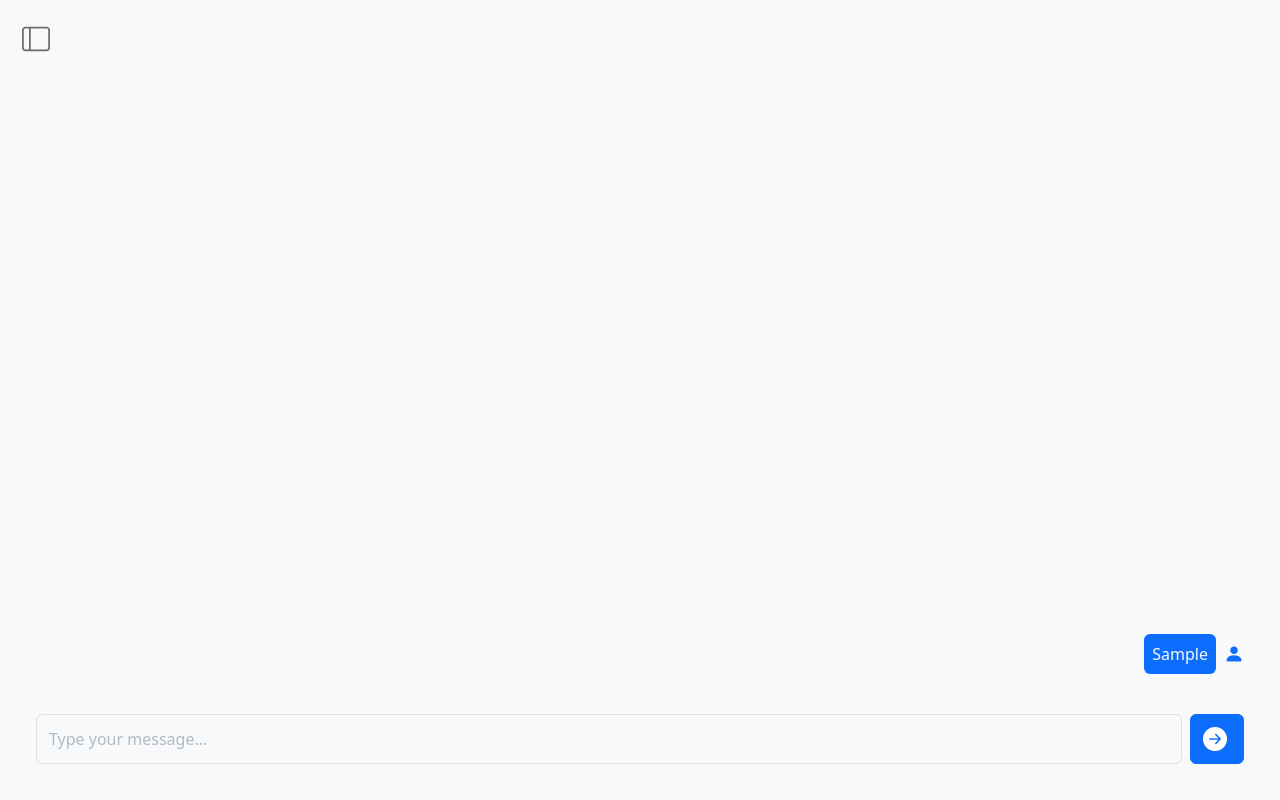
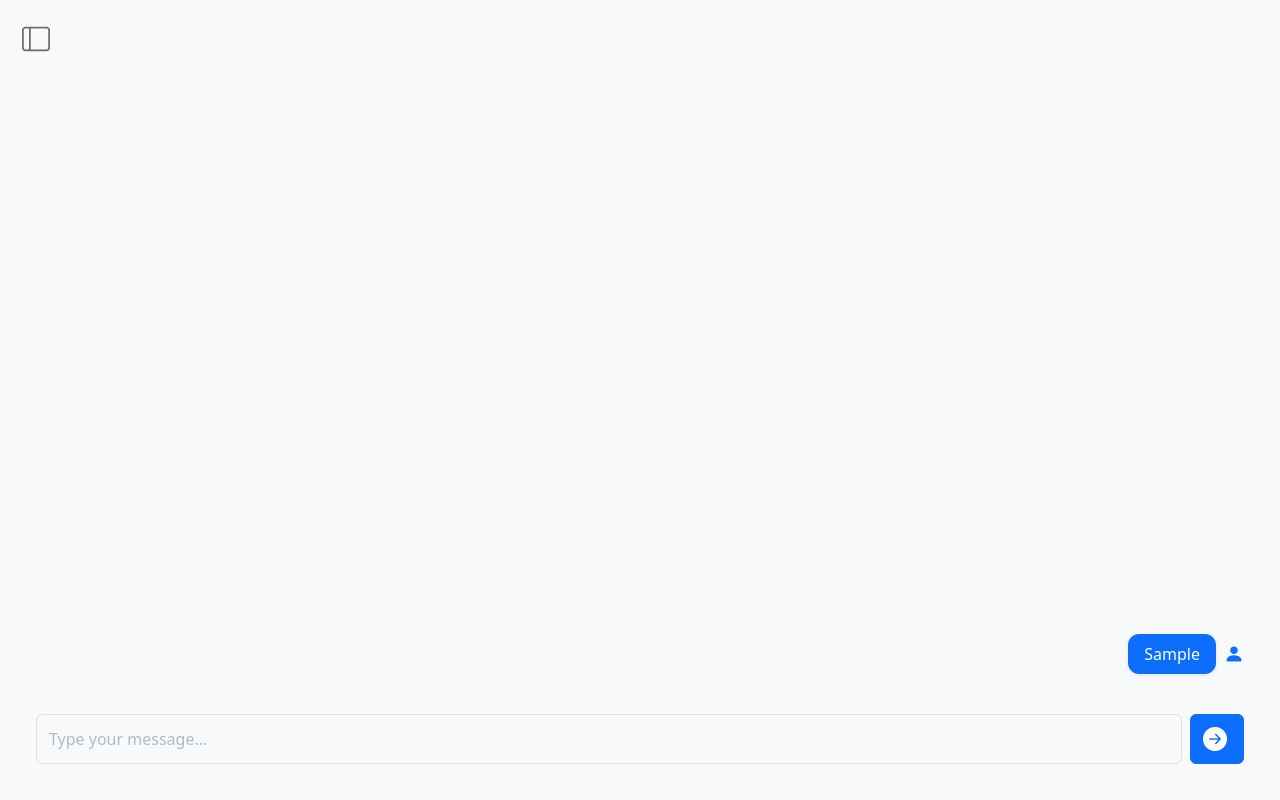
Before and after one commit to kcw00/aichatapp, a React (Vite) app in the folder frontend/: page / in a window 1280 px wide. Both pictures are taken after typing "Sample" into the empty fields and a click on the button 1217 px from the left and 739 px from the top of the page. Built offline with nearby package versions, Linux system fonts and the light colour scheme; no server answers.

Commit message:
redesign message bubble

```diff
--- a/frontend/src/components/ChatArea.jsx
+++ b/frontend/src/components/ChatArea.jsx
@@ -60,7 +60,9 @@ const ChatArea = () => {
 
     return (
         <div className={`main-container d-flex vh-100 overflow-y-scroll ${switchMode}`}>
+
             <Sidebar isCollapsed={togglable} theme={sidebarMode} toggleTheme={toggleTheme} />
+
             <div className="content">
 
                 <div className="d-flex flex-column flex-grow-1">
@@ -70,6 +72,7 @@ const ChatArea = () => {
                         </button>
                     </header>
                 </div>
+
                 <div className="chat-area">
                     {/* Message List */}
                     <div className="message-list flex-grow-1 overflow-auto p-3">
@@ -82,7 +85,10 @@ const ChatArea = () => {
                                     <i className="bi bi-robot fs-5 me-2 align-self-center text-secondary"></i>
                                 )}
 
-                                <div className={`p-2 rounded ${message.sender === 'user' ? 'bg-primary text-light' : 'bg-secondary text-light'}`}>
+                                <div
+                                    className={`message-bubble px-3 py-2 position-relative ${message.sender === 'user' ? 'user-bubble' : 'bot-bubble'
+                                        }`}
+                                >
                                     {message.text}
                                 </div>
 
--- a/frontend/src/index.css
+++ b/frontend/src/index.css
@@ -1,6 +1,14 @@
 @import url("https://fonts.googleapis.com/css2?family=Quicksand:wght@400;700&family=Roboto+Condensed:wght@400;700&display=swap");
 
-/* Main Container */
+
+/* Full page layout */
+.main-container {
+  display: flex;
+  height: 100vh;
+  background-color: #343541;
+  color: white;
+}
+
 .main-container::-webkit-scrollbar {
   width: 6px;
 }
@@ -14,29 +22,35 @@
   border-radius: 4px;
 }
 
-button {
-  z-index: 1000; /* Ensure the button appears above other elements */
-  opacity: 1;
-  color: darkgreen
+/* Chat area */
+.chat-area {
+  padding: 20px;
+}
+
+/* Message Bubble Styles */
+.message-bubble {
+  max-width: 60%;
+  border-radius: 0.7rem;
+  position: relative;
+  font-size: 1rem;
+  word-wrap: break-word;
+  box-shadow: 0 1px 4px rgba(0,0,0,0.1);
+}
+
+.user-bubble {
+  background-color: #0d6efd;
+  color: white;
+}
+
+.bot-bubble {
+  background-color: #6c757d;
+  color: white;
 }
 
 /* Message List */
 .message-list {
   overflow-y: auto;
   padding-bottom: 10px;
-}
-
-/* Message Bubble Styles */
-.message {
-  margin: 5px 0;
-}
-.message .bg-primary {
-  border-radius: 15px 15px 0px 15px;
-  background-color: #343541;
-  color: white;
-}
-.message .bg-secondary {
-  border-radius: 15px 15px 15px 0px;
 }
 
 /* Input Container */
@@ -56,14 +70,6 @@ button {
 .btn i {
   font-size: 1.5em;
   opacity: 1;
-}
-
-/* Full page layout */
-.main-container {
-  display: flex;
-  height: 100vh;
-  background-color: #343541;
-  color: white;
 }
 
 /* Sidebar styles */
@@ -92,7 +98,6 @@ button {
   background-color: #202123;
   color: white;
 }
-
 
 .sidebar.collapsed {
   width: 0px;
@@ -172,11 +177,6 @@ button {
 }
 
 
-/* Chat area */
-.chat-area {
-  padding: 20px;
-}
-
 /* Responsive Behavior */
 @media (max-width: 768px) {
   .sidebar {
```
